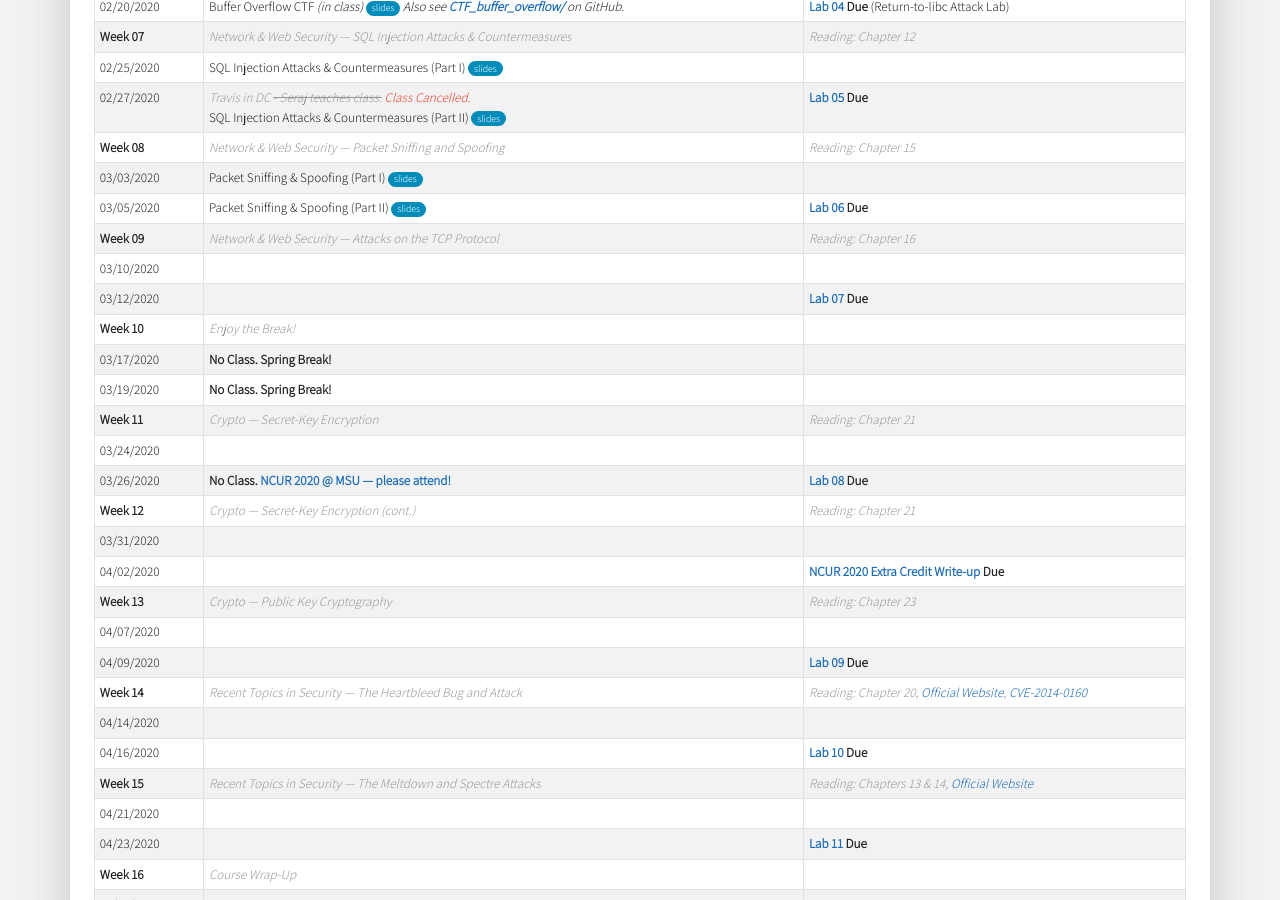
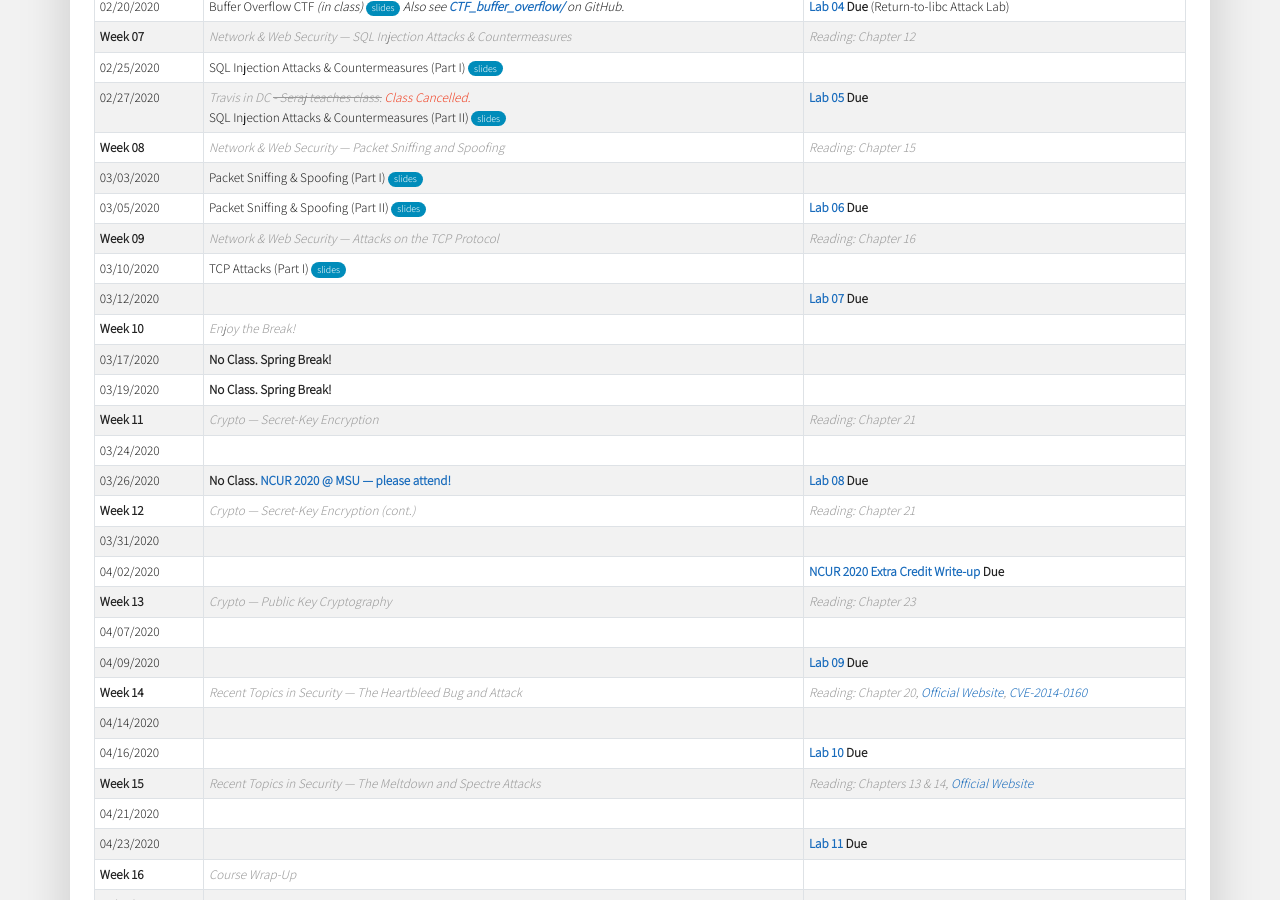
Before and after one commit to traviswpeters/cs476-2020-spring, a Jekyll site: the page built from index.md, in a window 1280 px wide and 900 px high, scrolled down 2020 px. Built offline with Jekyll 4.4.1, drawn with Linux system fonts in a browser that asks for light colours; nearby versions of some CDN libraries; some web fonts are replaced; our own code applies the rules of GitHub Pages for plain Markdown files.

Commit message:
reveal tuesday topic

```diff
--- a/index.md
+++ b/index.md
@@ -319,7 +319,7 @@ Packet Sniffing & Spoofing (Part II) [slides][slides16]{:.slides}
 <tr>
 <td markdown="span">03/10/2020</td>
 <td markdown="span">
-<!-- TCP Attacks (Part I) [slides][slides17]{:.slides} -->
+TCP Attacks (Part I) [slides][slides17]{:.slides}
 </td>
 <td markdown="span"></td>
 </tr>
```
